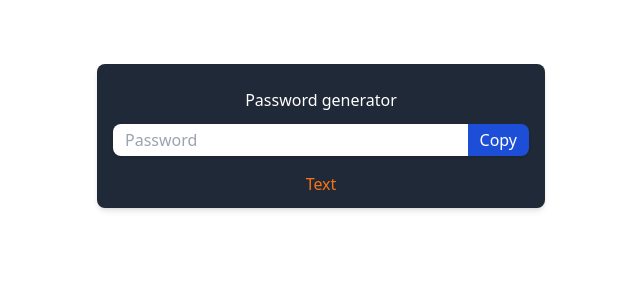
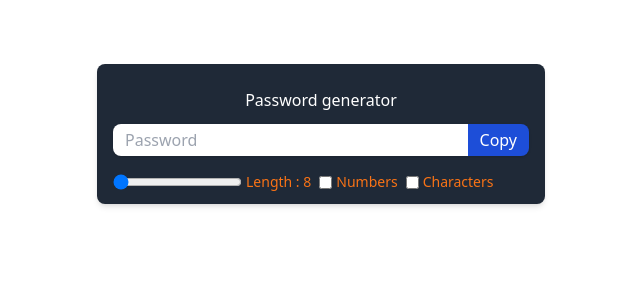
Before and after one commit to aaron-creator/Password_Generator, a React (Vite) app: page / in a window 1280 px wide. Shown: the top 300 px of the page, without its empty margins (319-959 px from the left). Built offline with nearby package versions, Linux system fonts and the light colour scheme.

Commit message:
added number and charcter inputs

```diff
--- a/src/App.jsx
+++ b/src/App.jsx
@@ -40,7 +40,37 @@ function App() {
             Copy
           </button>
         </div>
-        <p>Text</p>
+        <div className='flex text-sm gap-x-2'>
+          <div className='flex items-center gap-x-1'>
+            <input
+            type='range'
+            min={8}
+            max={50}
+            value={length}
+            className='cursor-pointer'
+            onChange={(e) => {setLength(e.target.value)}}
+            />
+            <label>
+              Length : {length}
+            </label>
+
+            <div className="flex items-center gap-x-1"></div>
+            <input
+            type="checkbox"
+            id='numberInput'
+            defaultChecked = {numberAllowed}
+            onChange={()=>{setNumberAllowed((prev)=>(!prev))}}
+            />
+            <label htmlFor="numberInput">Numbers</label>
+
+            <div className="flex items-center gap-x-1"></div>
+            <input
+            type="checkbox"
+            defaultChecked = {numberAllowed}
+            />
+            <label htmlFor="characterInput">Characters</label>
+          </div>
+        </div>
       </div>
   )
 }
```
